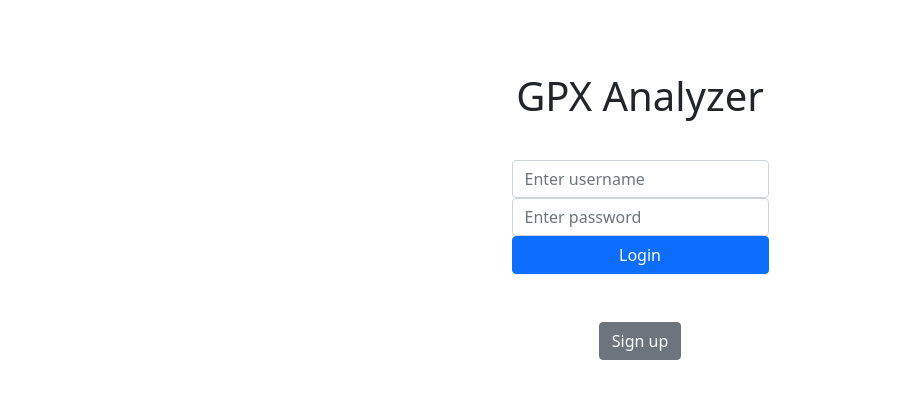
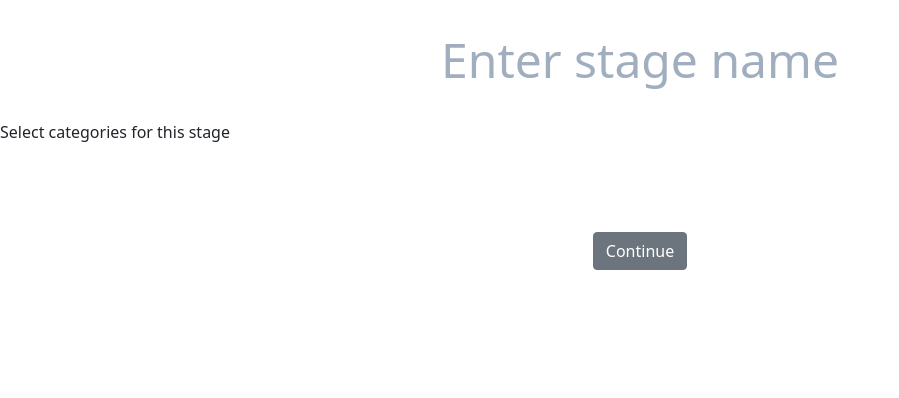
Before and after one commit to deivid-01/Rally-Manager, a React (Create React App) app in the folder frontend/: page /createstage in a window 1280 px wide. Before the commit this address led to /login. Shown: the top 398 px of the page, without its empty margins (0-899 px from the left). Built offline with nearby package versions, Linux system fonts and the light colour scheme.

Commit message:
Create Stage and upload waypoints

```diff
--- a/frontend/src/App.js
+++ b/frontend/src/App.js
@@ -13,6 +13,7 @@ import Login from './components/Login';
 import Signup from './components/Signup';
 import Results from './components/Results';
 import CreateRace from './components/CreateRace';
+import CreateStage from './components/CreateStage';
 
 function App(){
 
@@ -21,7 +22,7 @@ function App(){
     <BrowserRouter>
       <Switch>
         <Redirect exact path="/" to="/login" />
-        <Route path="/main" render={ (props) => <UploadWayPoints { ...props } /> } />
+        <Route path="/waypointsupload" render={ (props) => <UploadWayPoints { ...props } /> } />
         <Route path="/races" render={ (props) => <Races { ...props } /> } />
         <Route path="/categories" render={ (props) => <Categories { ...props } /> } />
         <Route path="/stages" render={ (props) => <Stages { ...props } /> } />
@@ -30,6 +31,7 @@ function App(){
         <Route path="/gpxupload" render={ (props) => <UploadGPX /> }/>
         <Route path="/results" render={ (props) => <Results /> }/>
         <Route path="/createrace" render={ (props) => <CreateRace /> }/>
+        <Route path="/createstage" render={ (props) => <CreateStage /> }/>
         {/* Redirect unhandled routes */}
         <Route>
           <Redirect to="/login" />
--- a/frontend/src/components/Card.js
+++ b/frontend/src/components/Card.js
@@ -16,7 +16,7 @@ function Card({type,title,url,id,next_URL}){
         const token = window.localStorage.getItem('token')
 
 
-        console.log(url)
+
         var res = await axios.get(url+"/"+id)
         var resData = res.data
 
--- a/frontend/src/components/Cards.js
+++ b/frontend/src/components/Cards.js
@@ -68,7 +68,7 @@ function Cards({updateData,type,url,next_URL,add_URL}){
                 item.title = cd.categorytype.name
                 dataF.push(item)
             })
-            console.log(categoriesData)
+
             setData(dataF)
         }
         else if (! type.localeCompare("Stage"))
@@ -86,7 +86,7 @@ function Cards({updateData,type,url,next_URL,add_URL}){
                 item.title = stg.name
                 dataF.push(item)
             })
-            console.log(stagesData)
+
             setData(dataF)
         }
 
@@ -142,14 +142,19 @@ function Cards({updateData,type,url,next_URL,add_URL}){
                     <h1></h1>
 
                 }
+           {(!type.localeCompare("Race")) ?
                 <div className="col-md-4 text-center custom-align">
                 <IconButton
                 onClick = {handleAdd}
                 aria-label="delete" className="svg_icons" >
                 <AddBoxIcon fontSize="large" />
                 </IconButton>
-                </div>
+                </div>   :
+                <p></p>
+                }
             </div>
+
+
         </div>
     )
 }
--- a/frontend/src/components/Categories.js
+++ b/frontend/src/components/Categories.js
@@ -1,21 +1,37 @@
 import { checkPropTypes } from "prop-types";
 import React from "react";
-
-
+import {useHistory} from 'react-router-dom'
 import Cards from './Cards'
 
 function Categories(props){
 
     const type='Category'
     const next_URL = "/stages"
+    const url = "http://localhost:5000/api/categories"
 
-    const url = "http://localhost:5000/api/categories"
+    const history = useHistory();
+
+    const loadNextPage = () => {
+        history.push('/createstage')
+    }
+    const handleClick = () =>{
+
+        loadNextPage();
+
+    }
     return (
         <div>
             <br></br>
             <div><h1 className="text-center">Categories</h1> </div>
             <br></br>
             <Cards datas = {props.location.data} type={type}url={url} next_URL={next_URL}></Cards>
+
+            <div className = "custom-align" >
+                <button
+                onClick = {handleClick}
+               className="btn btn-secondary"
+                >Create Stage</button>
+            </div>
         </div>
     )
 }
--- /dev/null
+++ b/frontend/src/components/CreateStage.js
@@ -0,0 +1,170 @@
+import React ,{ useEffect, useState}from "react";
+import FormGroup from '@material-ui/core/FormGroup';
+import FormControlLabel from '@material-ui/core/FormControlLabel';
+import Checkbox from '@material-ui/core/Checkbox';
+import axios from "axios";
+import {useHistory} from 'react-router-dom'
+function CreateStage(props){
+
+    const postURL = "http://localhost:5000/api/stages";
+    const nextPage = "/waypointsupload";
+    const [options, setOptions ] = useState([ ])
+    const [ stageData, setStageData] = useState({
+        name:'',
+        categories:[]
+      });
+
+    const history   = useHistory();
+
+    const loadNextPage = (stage_id) => {
+        history.push({
+            pathname : '/waypointsupload',
+            stageInfo:{
+                name: stageData.name,
+                id:stage_id
+            }
+        })
+    }
+
+    const handleChange = index => event => {
+
+        let newOptions = [...options]
+        newOptions[index].active = event.target.checked;
+        setOptions(newOptions)
+      }
+
+
+    const handleInputChange = (e) =>{
+        setStageData({
+          ...stageData,
+          [e.target.name]:e.target.value
+        })
+      }
+
+
+      useEffect(()=>{
+        var raceData = window.localStorage.getItem('race');
+        if (raceData)
+        {
+            raceData =  JSON.parse(raceData)
+            loadOptions(raceData.categories)
+        }
+
+      }
+
+
+      ,[])
+      const handleContinue = () => {
+          //Create Stage
+          setActiveCategories()
+      }
+
+      const setActiveCategories = () => {
+
+       setStageData({...stageData,
+        categories: setCategoriesID()
+       })
+        }
+
+      const setCategoriesID = () => {
+
+        var ids_withkeys = (options.filter(opt => opt.active)).map(op =>({
+            _id: op.id
+        }))
+
+        var ids = []
+
+        ids_withkeys.forEach(id =>{
+            ids.push(id._id)
+        })
+        return ids
+
+      }
+
+
+      const loadOptions = (options) => {
+
+      setOptions( options.map(opt => ({
+           id: opt._id,
+           name : opt.categorytype.name,
+           active:false
+        })))
+      }
+
+      useEffect(()=>{
+
+
+        if  ( stageData.categories.length > 0 )
+        {
+            createStage();
+        }
+      }, [stageData])
+
+      const createStage =async () => {
+
+        //Check stage creation
+        try{
+            var res = await axios.post(postURL,stageData)
+
+            loadNextPage(res.data.id);
+        }
+        catch ( err)
+        {
+            console.log(err)
+        }
+
+      }
+
+
+    return (
+        <div>
+            <br></br>
+            <div className="custom-align">
+            <input
+                        onChange= {handleInputChange}
+                        type="text"
+                        placeholder="Enter stage name"
+                        className="text-center  big-title no-border"
+                        name="name"
+                    ></input>
+            </div>
+            <br></br>
+                <p>Select categories for this stage</p>
+            <div className="custom-align">
+
+            <FormGroup row>
+                {
+                options.map((opt,i) =>
+                    <FormControlLabel
+                    key = {opt.id}
+                    control={
+                    <Checkbox
+                        checked={opt.active}
+                        onChange={handleChange(i)}
+                        name={opt.name}
+                        color="primary"
+                    />
+                    }
+                    label={opt.name}
+                />
+                )
+
+}
+
+    </FormGroup>
+            </div>
+            <br></br>
+            <br></br>
+            <br></br>
+            <div className="custom-align" >
+                <button
+                onClick = {handleContinue}
+                className="btn btn-secondary "
+                >Continue</button>
+            </div>
+
+        </div>
+    )
+}
+
+export default CreateStage;
--- a/frontend/src/components/UploadWaypoints.js
+++ b/frontend/src/components/UploadWaypoints.js
@@ -22,7 +22,7 @@ function UploadWayPoints(props) {
   const [errorMsg, SetErrorMsg] = useState('Error');
   const [successMsg, SetSuccessMsg] = useState('Success');
   const history   = useHistory();
-  const nextRoute= "/gpxupload";
+  const nextRoute= "/categories";
 
 
 
@@ -62,6 +62,7 @@ function UploadWayPoints(props) {
     const formData = new FormData();
 
     formData.append('file',file)
+    formData.append('stage',props.location.stageInfo.id)
     try{
 
       const res = await axios.post('http://localhost:5000/api/waypoints/file',
@@ -137,7 +138,7 @@ function UploadWayPoints(props) {
   return (
     <div>
       <br></br>
-      <h1 className="text-center text-4xl">GPX Analyser </h1>
+      <h1 className="text-center text-4xl">{(props.location.stageInfo)?props.location.stageInfo.name:"Stage name"} </h1>
       <br></br>
       <div className="center2"> Upload waypoints: </div>
       <br></br>
```
Also changed, not shown: 1 other file (tests, documents, lock files or other folders).
